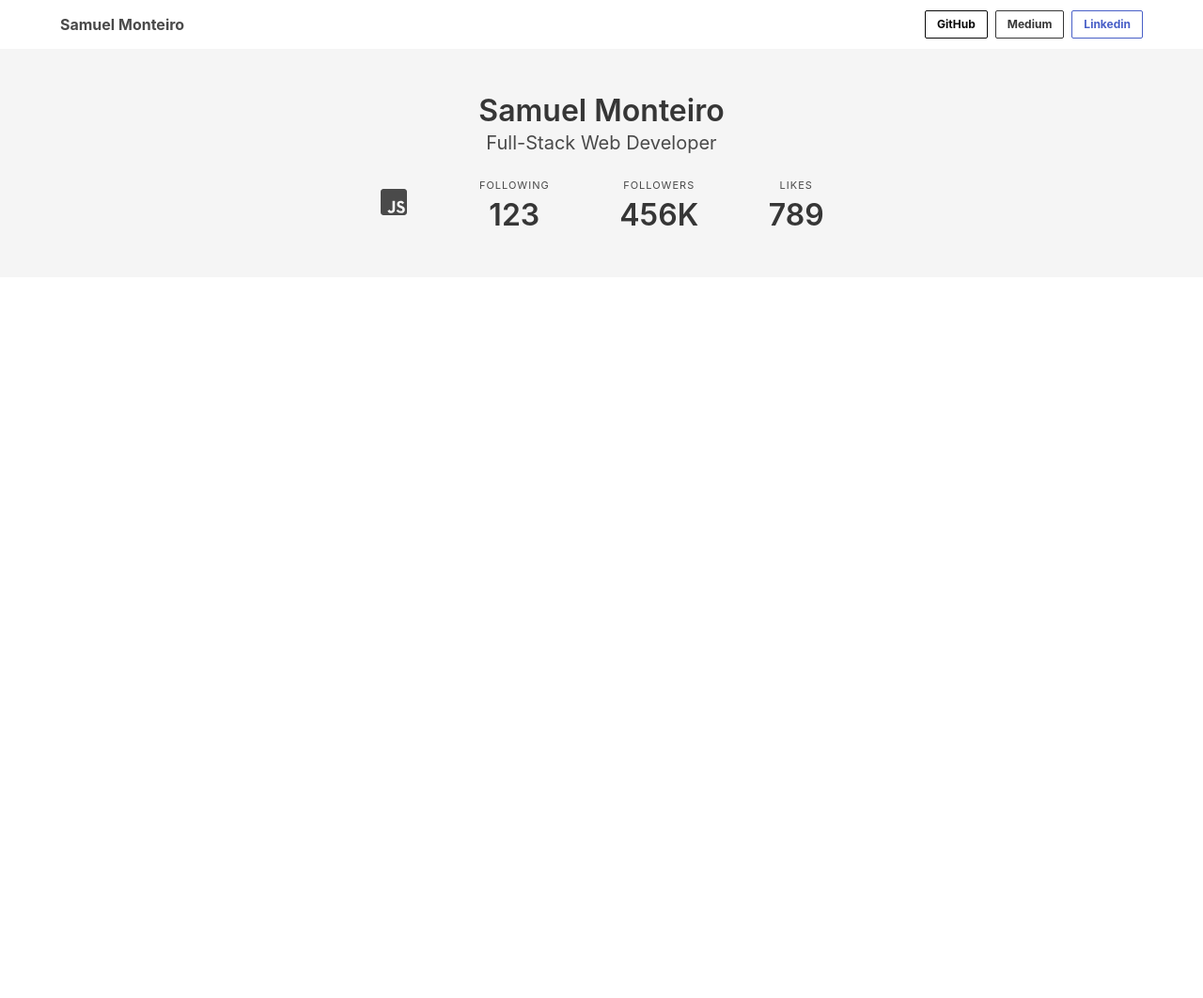
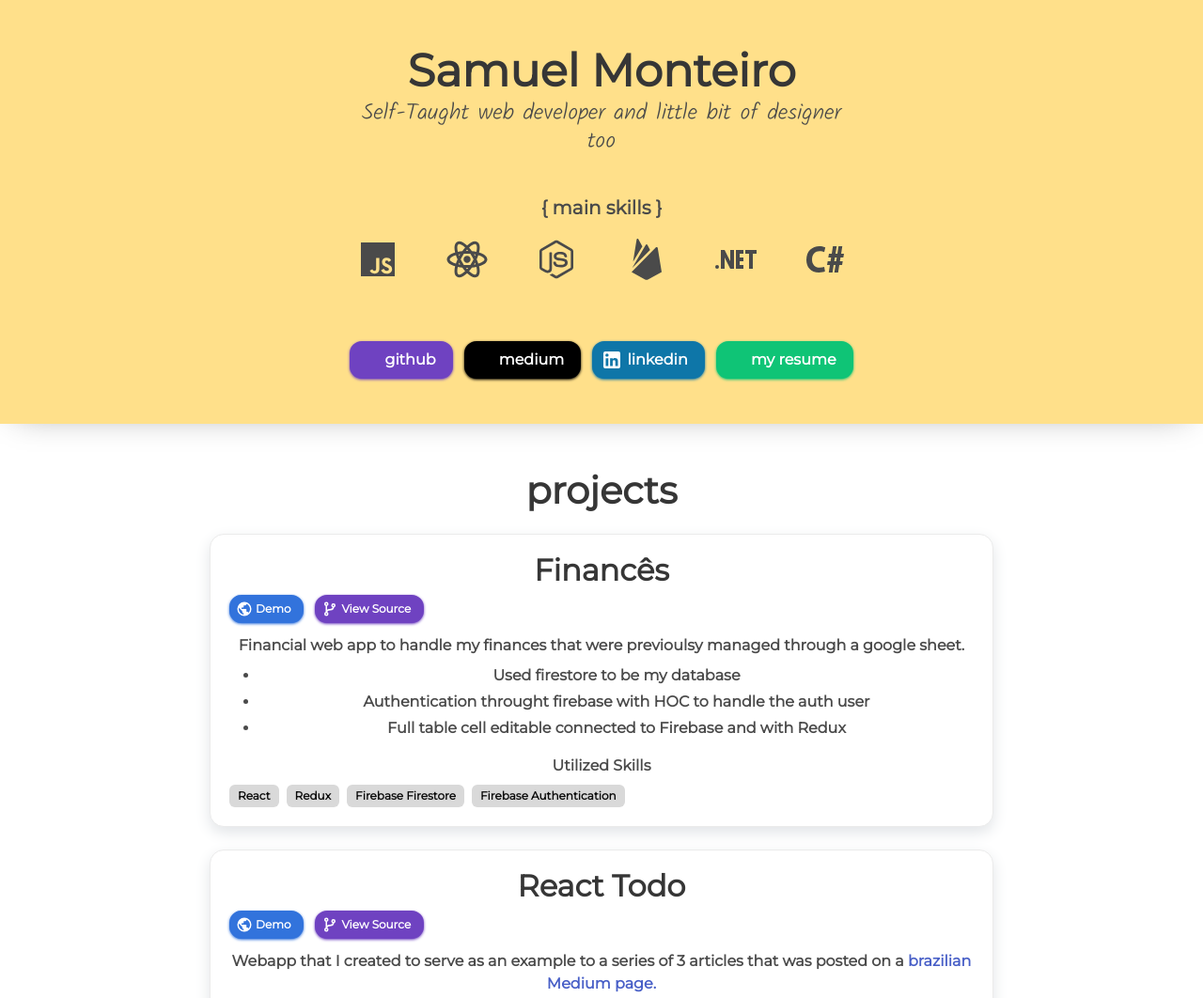
Before and after one commit to SamuelPinho/portfolio, a React app: page / in a window 1280 px wide. Shown: the top 1062 px of the page at 94% size. Before the commit the page ends 800 px from the top, so only its background shows below. Built offline with nearby package versions, Linux system fonts and the light colour scheme.

Commit message:
Update to new version

```diff
--- a/package.json
+++ b/package.json
@@ -9,8 +9,11 @@
     "@fortawesome/free-brands-svg-icons": "5.9.0",
     "@fortawesome/free-solid-svg-icons": "5.9.0",
     "@fortawesome/react-fontawesome": "0.1.4",
+    "@mdi/js": "^3.7.95",
+    "@mdi/react": "^1.1.1",
     "bulma": "0.7.5",
     "node-sass": "4.12.0",
+    "prop-types": "^15.7.2",
     "react": "16.8.6",
     "react-dom": "16.8.6",
     "react-scripts": "3.0.1"
--- a/public/index.html
+++ b/public/index.html
@@ -1,16 +1,20 @@
 <!DOCTYPE html>
 <html lang="en">
-
   <head>
-	<meta charset="utf-8">
-	<meta name="viewport" content="width=device-width, initial-scale=1, shrink-to-fit=no">
-	<meta name="theme-color" content="#000000">
+    <meta charset="utf-8" />
+    <meta name="viewport" content="width=device-width, initial-scale=1, shrink-to-fit=no" />
+    <meta name="theme-color" content="#000000" />
     <!--
       manifest.json provides metadata used when your web app is added to the
       homescreen on Android. See https://developers.google.com/web/fundamentals/engage-and-retain/web-app-manifest/
     -->
-	<link rel="manifest" href="%PUBLIC_URL%/manifest.json">
-	<link rel="shortcut icon" href="%PUBLIC_URL%/favicon.ico">
+    <link rel="manifest" href="%PUBLIC_URL%/manifest.json" />
+    <link rel="shortcut icon" href="%PUBLIC_URL%/favicon.ico" />
+    <link
+      href="https://fonts.googleapis.com/css?family=Kalam:300|Montserrat&display=swap"
+      rel="stylesheet"
+    />
+
     <!--
       Notice the use of %PUBLIC_URL% in the tags above.
       It will be replaced with the URL of the `public` folder during the build.
@@ -39,5 +43,4 @@
       To create a production bundle, use `npm run build` or `yarn build`.
     -->
   </body>
-
 </html>
--- a/src/Components/Icons.js
+++ /dev/null
@@ -1,38 +0,0 @@
-import React, { Component } from "react";
-import { FontAwesomeIcon } from "@fortawesome/react-fontawesome";
-
-class Icons extends Component {
-  render() {
-    return (
-      <nav class="level">
-        <div class="level-item has-text-centered">
-          <div>
-            <span class="icon is-medium">
-              <FontAwesomeIcon icon={["fab", "js-square"]} size="2x" />
-            </span>
-          </div>
-        </div>
-        <div class="level-item has-text-centered">
-          <div>
-            <p class="heading">Following</p>
-            <p class="title">123</p>
-          </div>
-        </div>
-        <div class="level-item has-text-centered">
-          <div>
-            <p class="heading">Followers</p>
-            <p class="title">456K</p>
-          </div>
-        </div>
-        <div class="level-item has-text-centered">
-          <div>
-            <p class="heading">Likes</p>
-            <p class="title">789</p>
-          </div>
-        </div>
-      </nav>
-    );
-  }
-}
-
-export default Icons;
--- /dev/null
+++ b/src/Components/Myself.js
@@ -0,0 +1,41 @@
+import React, { Component, Fragment } from 'react';
+import Icons from './myself/SkillsIcons';
+
+import SocialButtons from './myself/SocialButtons';
+
+class Myself extends Component {
+  render() {
+    return (
+      <Fragment>
+        <section className="section has-background-warning">
+          <div className="container is-fluid">
+            <div className="columns is-centered">
+              <div className="column is-half has-text-centered">
+                <h1 className="title is-1 has-text-center">Samuel Monteiro</h1>
+                <h2
+                  className="subtitle is-4 is-different-font"
+                  style={{ marginBottom: '1rem' }}
+                >
+                  Self-Taught web developer and little bit of designer too
+                </h2>
+                {/* <p className="is-size-5">
+                  I'm a self-taught developer and a little bit of designer too.
+                </p> */}
+                <p
+                  className="is-size-5"
+                  style={{ paddingBottom: '1rem', paddingTop: '1.5rem' }}
+                >
+                  {'{ main skills }'}
+                </p>
+                <Icons />
+                <SocialButtons />
+              </div>
+            </div>
+          </div>
+        </section>
+      </Fragment>
+    );
+  }
+}
+
+export default Myself;
--- a/src/Components/Navbar.js
+++ /dev/null
@@ -1,71 +0,0 @@
-import React, { Component, Fragment } from "react";
-
-class Navbar extends Component {
-  render() {
-    return (
-      <Fragment>
-        <nav class="navbar" role="navigation" aria-label="main navigation">
-          <div class="container">
-            <div class="navbar-brand">
-              <a
-                class="navbar-item has-text-weight-bold"
-                href="https://github.com/SamuelPinho"
-                target="_blank"
-                rel="noopener noreferrer"
-              >
-                Samuel Monteiro
-              </a>
-
-              <a
-                role="button"
-                class="navbar-burger"
-                aria-label="menu"
-                aria-expanded="false"
-              >
-                <span aria-hidden="true" />
-                <span aria-hidden="true" />
-                <span aria-hidden="true" />
-              </a>
-            </div>
-            <div id="navbarBasicExample" class="navbar-menu">
-              <div class="navbar-start" />
-
-              <div class="navbar-end">
-                <div class="navbar-item">
-                  <div class="buttons">
-                    <a
-                      class="button is-black is-outlined is-small"
-                      href="https://github.com/SamuelPinho"
-                      rel="noopener noreferrer"
-                      target="_blank"
-                    >
-                      <strong>GitHub</strong>
-                    </a>
-                    <a
-                      class="button is-dark is-outlined is-small"
-                      href="https://medium.com/@samuelmonteiro"
-                      rel="noopener noreferrer"
-                      target="_blank"
-                    >
-                      <strong>Medium</strong>
-                    </a>
-                    <a
-                      class="button is-link is-outlined is-small"
-                      href="https://www.linkedin.com/in/samuelmpinho/"
-                      rel="noopener noreferrer"
-                      target="_blank"
-                    >
-                      <strong>Linkedin</strong>
-                    </a>
-                  </div>
-                </div>
-              </div>
-            </div>
-          </div>
-        </nav>
-      </Fragment>
-    );
-  }
-}
-
-export default Navbar;
--- /dev/null
+++ b/src/Components/Project.js
@@ -0,0 +1,101 @@
+import React, { Component, Fragment } from 'react';
+import PropTypes from 'prop-types';
+import Icon from '@mdi/react';
+import { mdiSourceBranch, mdiEarth } from '@mdi/js';
+
+class Project extends Component {
+  render() {
+    const {
+      projectName,
+      projectDescription,
+      projectList,
+      githubLink,
+      liveLink,
+      utilized
+    } = this.props;
+
+    return (
+      <Fragment>
+        <div className="column">
+          <div className="box is-project">
+            <article class="media">
+              <div class="media-content">
+                <div class="content">
+                  <p style={{ marginBottom: '.5rem' }}>
+                    <strong className="title is-3">{projectName}</strong>
+                  </p>
+                  <div className="field is-grouped">
+                    <p className="control">
+                      <a
+                        className="button is-blue is-small"
+                        href={liveLink}
+                        target="_blank"
+                        rel="noopener noreferrer"
+                      >
+                        <span className="icon">
+                          <Icon path={mdiEarth} size={2} />
+                        </span>
+                        <span>Demo</span>
+                      </a>
+                    </p>
+                    <p className="control">
+                      {githubLink != null ? (
+                        <a
+                          className="button is-social-github is-small"
+                          href={githubLink}
+                          target="_blank"
+                          rel="noopener noreferrer"
+                        >
+                          <span className="icon">
+                            <Icon path={mdiSourceBranch} size={2} />
+                          </span>
+                          <span>View Source</span>
+                        </a>
+                      ) : (
+                        <Fragment>
+                          <span className="icon">
+                            <Icon path={mdiSourceBranch} size={2} />
+                          </span>
+                          <span>Private Project</span>
+                        </Fragment>
+                      )}
+                    </p>
+                  </div>
+                  <p>
+                    <div dangerouslySetInnerHTML={{ __html: projectDescription }} />
+                    <ul>
+                      {projectList.map(listItem => (
+                        <li>{listItem}</li>
+                      ))}
+                    </ul>
+                  </p>
+                </div>
+                <p style={{ paddingBottom: '.5rem' }} className="has-text-weight-bold">
+                  Utilized Skills
+                </p>
+                <div class="tags">
+                  {utilized.map(tech => (
+                    <span className="tag is-link" key={tech}>
+                      {tech}
+                    </span>
+                  ))}
+                </div>
+              </div>
+            </article>
+          </div>
+        </div>
+      </Fragment>
+    );
+  }
+}
+
+Project.propTypes = {
+  projectName: PropTypes.string.isRequired,
+  projectDescription: PropTypes.string.isRequired,
+  projectList: PropTypes.array.isRequired,
+  githubLink: PropTypes.string.isRequired,
+  liveLink: PropTypes.string,
+  utilized: PropTypes.array.isRequired
+};
+
+export default Project;
--- /dev/null
+++ b/src/Components/myself/SkillsIcons.js
@@ -0,0 +1,51 @@
+import React, { Component } from 'react';
+import Icon from '@mdi/react';
+import {
+  mdiLanguageJavascript,
+  mdiReact,
+  mdiNodejs,
+  mdiFirebase,
+  mdiDotNet,
+  mdiLanguageCsharp
+} from '@mdi/js';
+
+class Icons extends Component {
+  render() {
+    return (
+      <div class="columns is-multiline is-mobile is-skill-icons">
+        <div class="column has-text-centered is-one-third-mobile">
+          <div>
+            <Icon path={mdiLanguageJavascript} size={2} />
+          </div>
+        </div>
+        <div class="column has-text-centered is-one-third-mobile">
+          <div>
+            <Icon path={mdiReact} size={2} />
+          </div>
+        </div>
+        <div class="column has-text-centered is-one-third-mobile">
+          <div>
+            <Icon path={mdiNodejs} size={2} />
+          </div>
+        </div>
+        <div class="column has-text-centered is-one-third-mobile">
+          <div>
+            <Icon path={mdiFirebase} size={2} />
+          </div>
+        </div>
+        <div class="column has-text-centered is-one-third-mobile">
+          <div>
+            <Icon path={mdiDotNet} size={2} />
+          </div>
+        </div>
+        <div class="column has-text-centered is-one-third-mobile">
+          <div>
+            <Icon path={mdiLanguageCsharp} size={2} />
+          </div>
+        </div>
+      </div>
+    );
+  }
+}
+
+export default Icons;
--- /dev/null
+++ b/src/Components/myself/SocialButtons.js
@@ -0,0 +1,81 @@
+import React, { Component, Fragment } from 'react';
+import Icon from '@mdi/react';
+
+import {
+  mdiGithubCircle,
+  mdiMedium,
+  mdiLinkedin,
+  mdiFileDocumentBoxOutline
+} from '@mdi/js';
+
+class SocialButtons extends Component {
+  render() {
+    return (
+      <Fragment>
+        {' '}
+        <div
+          className="buttons"
+          style={{
+            paddingTop: '2rem'
+          }}
+        >
+          {' '}
+          <a
+            className="button is-social-github"
+            href="https://github.com/SamuelPinho"
+            rel="noopener noreferrer"
+            target="_blank"
+          >
+            {' '}
+            <span className="icon">
+              {' '}
+              <Icon path={mdiGithubCircle} size={2} />{' '}
+            </span>{' '}
+            <span>github</span>{' '}
+          </a>{' '}
+          <a
+            className="button is-social-medium"
+            href="https://medium.com/@samuelmonteiro"
+            rel="noopener noreferrer"
+            target="_blank"
+          >
+            {' '}
+            <span className="icon">
+              {' '}
+              <Icon path={mdiMedium} size={2} />{' '}
+            </span>{' '}
+            <span>medium</span>{' '}
+          </a>{' '}
+          <a
+            className="button is-social-linkedin"
+            href="https://www.linkedin.com/in/samuelmpinho/"
+            rel="noopener noreferrer"
+            target="_blank"
+          >
+            {' '}
+            <span className="icon">
+              {' '}
+              <Icon path={mdiLinkedin} size={2} />{' '}
+            </span>{' '}
+            <span>linkedin</span>{' '}
+          </a>{' '}
+          <a
+            className="button is-social-resume"
+            href="https://drive.google.com/file/d/1YelKfHrVbmRWmheKeqja5-04vlRLSoo4/view?usp=sharing"
+            rel="noopener noreferrer"
+            target="_blank"
+          >
+            {' '}
+            <span className="icon">
+              {' '}
+              <Icon path={mdiFileDocumentBoxOutline} size={2} />{' '}
+            </span>{' '}
+            <span>my resume</span>{' '}
+          </a>{' '}
+        </div>{' '}
+      </Fragment>
+    );
+  }
+}
+
+export default SocialButtons;
--- /dev/null
+++ b/src/Style/theme.scss
@@ -0,0 +1,172 @@
+@import '~bulma/bulma.sass';
+
+$github: #6f42c1;
+$medium: #000;
+$linkedin: rgba(14, 118, 168, 1);
+$resume: #0FC476;
+$skills: #D9D9D9;
+$blue: #3273dc;
+
+body {
+  font-family: 'Montserrat', sans-serif;
+  font-weight: 700;
+}
+
+.is-skill-icons svg {
+  fill: #4a4a4a;
+}
+
+.section.has-background-warning {
+  box-shadow: 0px 6px 34px -17px rgba(0, 0, 0, 0.4);
+}
+
+.box.is-project {
+  border: 1.5px solid #EBEBEB !important;
+  border-radius: 15px;
+  box-shadow: 0 6px 16px 0 #e1e4e7;
+  transition: all .3s ease-in-out;
+}
+
+.button {
+  border-radius: 13px !important;
+  border-width: 2px !important;
+  font-weight: 700 !important;
+  color: white;
+  transition: all .2s ease-in-out;
+
+  &.is-blue {
+    background-color: $blue;
+    border-color: $blue;
+    color: white;
+    box-shadow: 0px 1px 3px 0 $blue;
+
+    &:hover {
+      background-color: white;
+      color: $black;
+
+      & svg {
+        fill: $blue;
+      }
+    }
+
+    & svg {
+      fill: white;
+    }
+  }
+
+  &.is-social-github {
+    background-color: $github;
+    border-color: $github;
+    color: white;
+    box-shadow: 0px 1px 3px 0 $github;
+
+    &:hover {
+      background-color: white;
+      color: $black;
+
+      & svg {
+        fill: $github;
+      }
+    }
+
+    & svg {
+      fill: white;
+    }
+  }
+
+  &.is-social-medium {
+    background-color: $medium;
+    border-color: $medium;
+    color: white;
+    box-shadow: 0px 1px 3px 0 $medium;
+
+    &:hover {
+      background-color: white;
+      color: $black;
+
+      & svg {
+        fill: $medium;
+      }
+    }
+
+    & svg {
+      fill: white;
+    }
+  }
+
+  &.is-social-linkedin {
+    background-color: $linkedin;
+    border-color: $linkedin;
+    color: white;
+    box-shadow: 0px 1px 3px 0 $linkedin;
+
+    &:hover {
+      background-color: white;
+      color: $black;
+
+      & svg {
+        fill: $linkedin;
+      }
+    }
+
+    & svg {
+      fill: white;
+    }
+  }
+
+  &.is-social-resume {
+    background-color: $resume;
+    border-color: $resume;
+    color: white;
+    box-shadow: 0px 1px 3px 0 $resume;
+
+    &:hover {
+      background-color: white;
+      color: $black;
+
+      & svg {
+        fill: $resume;
+      }
+    }
+
+    & svg {
+      fill: white;
+    }
+  }
+
+  &.is-text:hover {
+    background-color: $github !important;
+  }
+}
+
+.is-different-font {
+  font-family: 'Kalam', cursive;
+  font-weight: 300;
+}
+
+@media screen and (max-width: 768px) {
+  .media-content {
+    overflow: hidden;
+  }
+}
+
+.tag:not(body).is-link {
+  background-color: $skills;
+  color: $black;
+  // border: 1.3px solid $skills;
+  border-radius: 6px;
+  // box-shadow: 0 0 2px $skills;
+}
+
+.column.is-half-desktop .box {
+  height: 100%;
+}
+
+.has-text-centered .buttons {
+  display: block;
+}
+
+.content ul {
+  margin-top: .5rem;
+  margin-bottom: 1rem;
+}
--- a/src/index.js
+++ b/src/index.js
@@ -1,33 +1,145 @@
-import React, { Fragment } from "react";
-import ReactDOM from "react-dom";
-import "bulma/css/bulma.css";
-import Navbar from "./Components/Navbar";
-import Icons from "./Components/Icons";
-import { library } from "@fortawesome/fontawesome-svg-core";
-import { faJsSquare, faReact } from "@fortawesome/free-brands-svg-icons";
+import React, { Fragment } from 'react';
+import ReactDOM from 'react-dom';
+import './Style/theme.scss';
+import Myself from './Components/Myself';
+import Project from './Components/Project';
 
-library.add(faJsSquare, faReact);
+const PROJECTS = [
+  {
+    projectName: 'Financês',
+    projectDescription:
+      'Financial web app to handle my finances that were previoulsy managed through a google sheet.',
+    projectList: [
+      'Used firestore to be my database',
+      'Authentication throught firebase with HOC to handle the auth user',
+      'Full table cell editable connected to Firebase and with Redux'
+    ],
+    githubLink: 'https://github.com/SamuelPinho/finances',
+    utilized: ['React', 'Redux', 'Firebase Firestore', 'Firebase Authentication']
+  },
+  {
+    projectName: 'React Todo',
+    projectDescription:
+      'Webapp that I created to serve as an example to a series of 3 articles that was posted on a <a target="_blank" rel="noopener noreferrer" href="https://medium.com/trainingcenter/construindo-uma-aplica%C3%A7%C3%A3o-full-stack-com-react-c1a64db6fc94?source=friends_link&sk=ae6f3bc0ab13a58dbf5b2834843e5712">brazilian Medium page.</a>',
+    projectList: [
+      'Used MongoLab to be my database',
+      'Created an Rest API to serve data to my frontend',
+      'Frontend developed with React and Redux fetching data throught Axios'
+    ],
+    githubLink: 'https://github.com/SamuelPinho/react-todo-bulma',
+    utilized: ['React', 'Redux', 'NodeJs', 'Express', 'MongoLab', 'Mongoose', 'Axios']
+  },
+  {
+    projectName: 'E-Commerce of Books',
+    projectDescription: 'Website created to be my final work for my graduation.',
+    projectList: [
+      'Developed with ASP .Net Core following MVC pattern',
+      'Created frontend with csHtml',
+      'Used Command, Facade, Strategy, DAO and Factory GoF design patterns',
+      'Fully working E-Commerce with authentication and role based page'
+    ],
+    githubLink: 'https://github.com/SamuelPinho/react-todo-bulma',
+    utilized: ['ASP .Net Core 2.0', 'PostgreSQL', 'MVC', 'Chart.Js', 'GoF Dessing Patterns']
+  }
+];
 
 function App() {
   return (
     <Fragment>
-      <Navbar />
-      <section className="section has-background-light">
+      <Myself />
+
+      {/* Projects */}
+      <section className="section">
         <div className="container is-fluid">
-          <div className="columns">
-            <div className="column is-half is-offset-one-quarter has-text-centered">
-              <h1 className="title is-3 has-text-center">Samuel Monteiro</h1>
-              <h2 className="subtitle is-5">Full-Stack Web Developer</h2>
-              <Icons />
+          <div className="columns is-centered">
+            <div className="column is-three-quarters has-text-centered">
+              <h1 className="title is-2 has-text-center">projects</h1>
+              {PROJECTS.map(project => (
+                <div className="columns is-mobile">
+                  <Project {...project} />
+                </div>
+              ))}
             </div>
           </div>
         </div>
       </section>
-      <section>
-        <div className="container" />
+
+      {/* Footer? Maybe */}
+      <section className="section has-background-warning">
+        <div className="container is-fluid">
+          <div className="columns is-centered">
+            <div className="column is-half">
+              <h1 className="title is-2 has-text-centered">contact me</h1>
+              <form
+                id="fs-frm"
+                name="simple-contact-form"
+                accept-charset="utf-8"
+                action="https://formspree.io/samuel.pinho@fatec.sp.gov.br"
+                method="post"
+              >
+                <fieldset id="fs-frm-inputs">
+                  <div className="field">
+                    <label className="label" for="full-name">
+                      Name
+                    </label>
+                    <div className="control">
+                      <input
+                        type="text"
+                        className="input"
+                        name="name"
+                        id="full-name"
+                        required=""
+                      />
+                    </div>
+                  </div>
+                  <div className="field">
+                    <label className="label" for="email-address">
+                      Email
+                    </label>
+                    <div className="control">
+                      <input
+                        type="email"
+                        className="input"
+                        name="_replyto"
+                        id="email-address"
+                        required=""
+                      />
+                    </div>
+                  </div>
+                  <div className="field">
+                    <label className="control" for="message">
+                      Message
+                    </label>
+                    <div className="control">
+                      <textarea
+                        className="textarea"
+                        rows="5"
+                        name="message"
+                        id="message"
+                        required=""
+                      />
+                    </div>
+                  </div>
+                  <input
+                    type="hidden"
+                    name="_subject"
+                    id="email-subject"
+                    value="Contact Form Submission"
+                  />
+                </fieldset>
+                <input
+                  type="submit"
+                  value="Send Message"
+                  className="button is-blue is-fullwidth"
+                />
+              </form>
+            </div>
+          </div>
+        </div>
       </section>
     </Fragment>
   );
 }
 
-ReactDOM.render(<App />, document.getElementById("root"));
+document.title = 'Samuel Monteiro / Portfolio';
+ReactDOM.render(<App />, document.getElementById('root'));
```
Also changed, not shown: README.MD (added), public/favicon.ico (added), public/manifest.json (added), 2 other files. Lines whose indentation alone changed are shown as unchanged.
